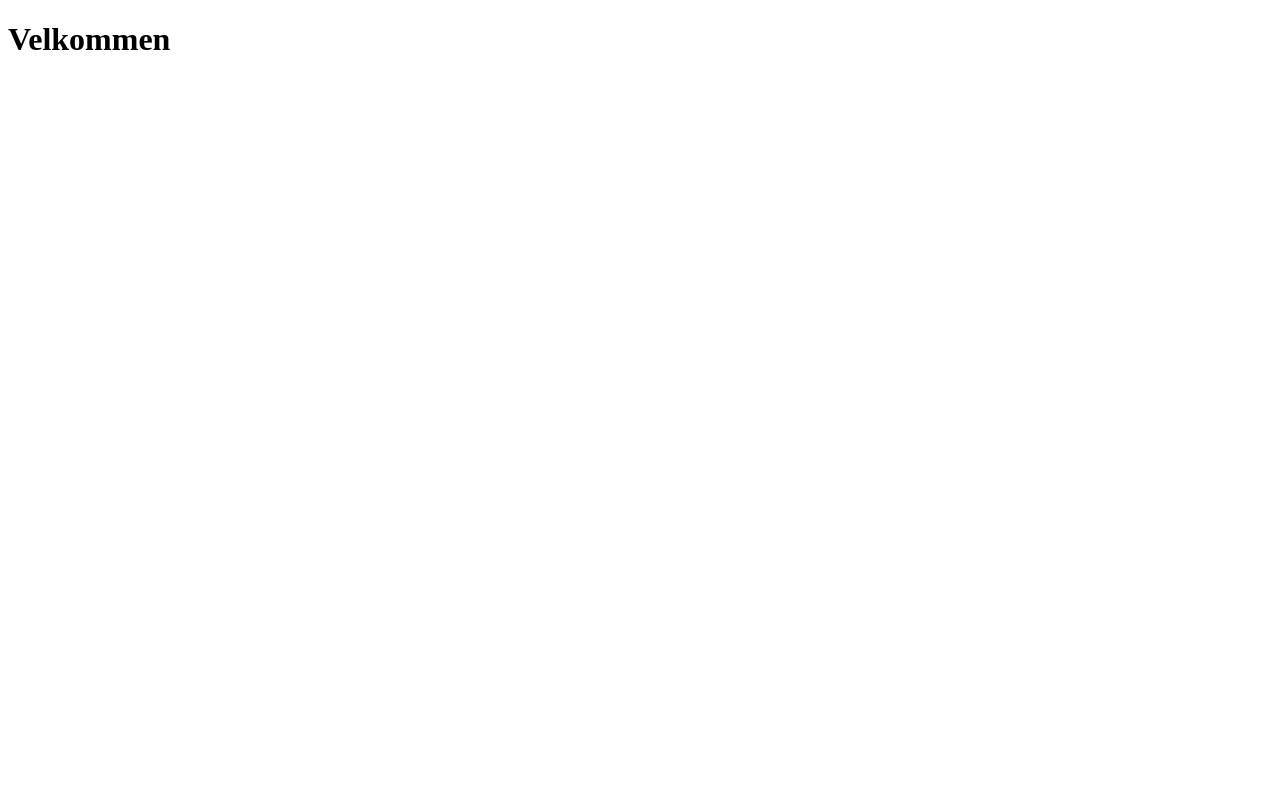
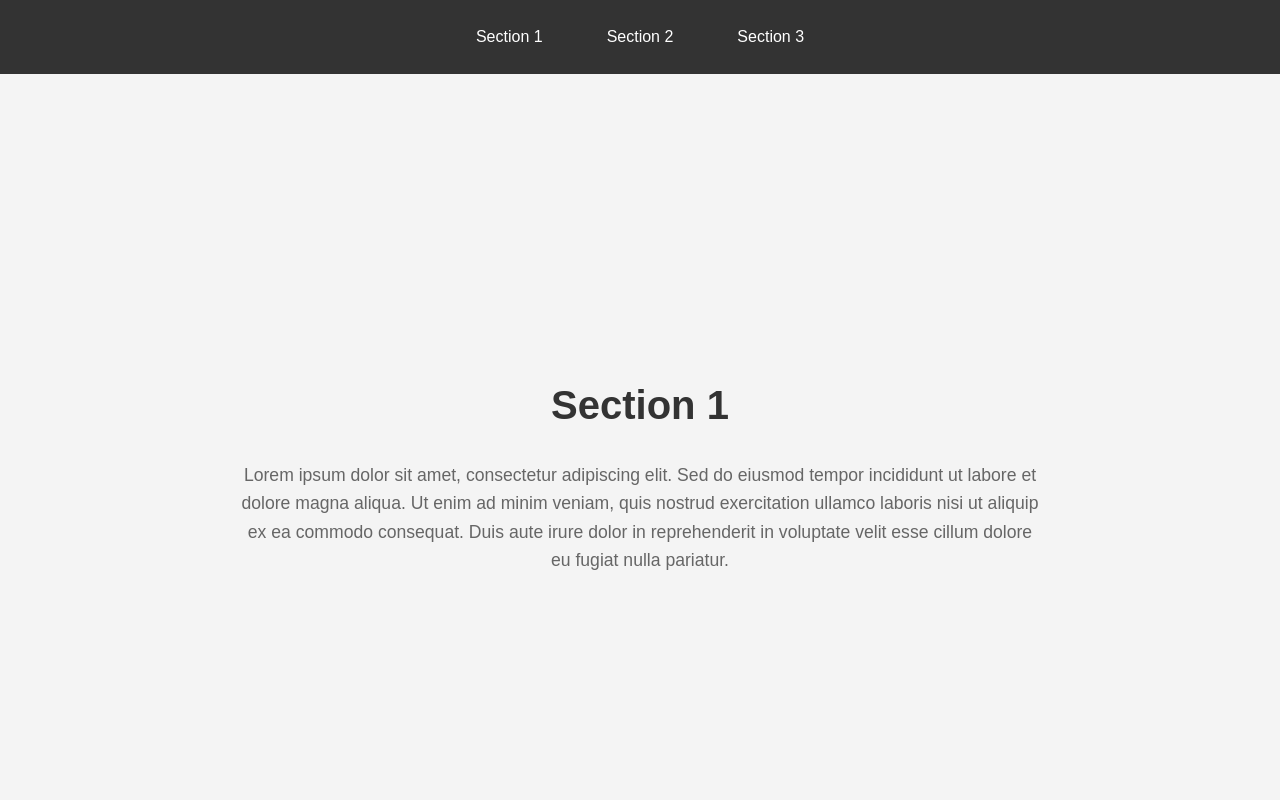
Before and after one commit to amalieur/urdshals-fjordservice, a plain HTML site: page index.html in a window 1280 px wide. Shown: the top 800 px of the page. Drawn offline with Linux system fonts and the light colour scheme.

Commit message:
created skeleton

```diff
--- a/index.html
+++ b/index.html
@@ -2,10 +2,100 @@
 <html lang="no">
 <head>
   <meta charset="UTF-8">
+  <meta name="viewport" content="width=device-width, initial-scale=1.0">
   <title>Fjordservice</title>
+  <style>
+    * {
+      margin: 0;
+      padding: 0;
+      box-sizing: border-box;
+    }
+
+    body {
+      font-family: Arial, sans-serif;
+      line-height: 1.6;
+    }
+
+    nav {
+      background-color: #333;
+      position: sticky;
+      top: 0;
+      z-index: 100;
+    }
+
+    nav ul {
+      list-style: none;
+      display: flex;
+      justify-content: center;
+      padding: 1rem;
+    }
+
+    nav ul li {
+      margin: 0 1rem;
+    }
+
+    nav ul li a {
+      color: white;
+      text-decoration: none;
+      padding: 0.5rem 1rem;
+      display: block;
+      transition: background-color 0.3s;
+    }
+
+    nav ul li a:hover {
+      background-color: #555;
+      border-radius: 4px;
+    }
+
+    section {
+      min-height: 100vh;
+      padding: 4rem 2rem;
+      display: flex;
+      flex-direction: column;
+      justify-content: center;
+      align-items: center;
+    }
+
+    section:nth-child(even) {
+      background-color: #f4f4f4;
+    }
+
+    section h2 {
+      font-size: 2.5rem;
+      margin-bottom: 1.5rem;
+      color: #333;
+    }
+
+    section p {
+      max-width: 800px;
+      text-align: center;
+      font-size: 1.1rem;
+      color: #666;
+    }
+  </style>
 </head>
 <body>
-  <h1>Velkommen</h1>
-  <p></p>
+  <nav>
+    <ul>
+      <li><a href="#section1">Section 1</a></li>
+      <li><a href="#section2">Section 2</a></li>
+      <li><a href="#section3">Section 3</a></li>
+    </ul>
+  </nav>
+
+  <section id="section1">
+    <h2>Section 1</h2>
+    <p>Lorem ipsum dolor sit amet, consectetur adipiscing elit. Sed do eiusmod tempor incididunt ut labore et dolore magna aliqua. Ut enim ad minim veniam, quis nostrud exercitation ullamco laboris nisi ut aliquip ex ea commodo consequat. Duis aute irure dolor in reprehenderit in voluptate velit esse cillum dolore eu fugiat nulla pariatur.</p>
+  </section>
+
+  <section id="section2">
+    <h2>Section 2</h2>
+    <p>Excepteur sint occaecat cupidatat non proident, sunt in culpa qui officia deserunt mollit anim id est laborum. Sed ut perspiciatis unde omnis iste natus error sit voluptatem accusantium doloremque laudantium, totam rem aperiam, eaque ipsa quae ab illo inventore veritatis et quasi architecto beatae vitae dicta sunt explicabo.</p>
+  </section>
+
+  <section id="section3">
+    <h2>Section 3</h2>
+    <p>Nemo enim ipsam voluptatem quia voluptas sit aspernatur aut odit aut fugit, sed quia consequuntur magni dolores eos qui ratione voluptatem sequi nesciunt. Neque porro quisquam est, qui dolorem ipsum quia dolor sit amet, consectetur, adipisci velit, sed quia non numquam eius modi tempora incidunt ut labore et dolore magnam aliquam quaerat voluptatem.</p>
+  </section>
 </body>
 </html>
```
